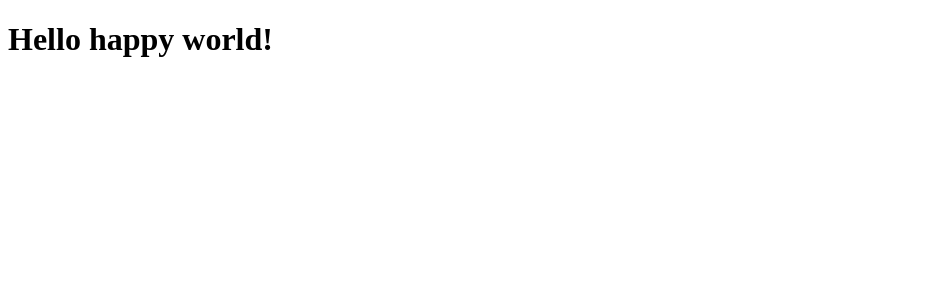
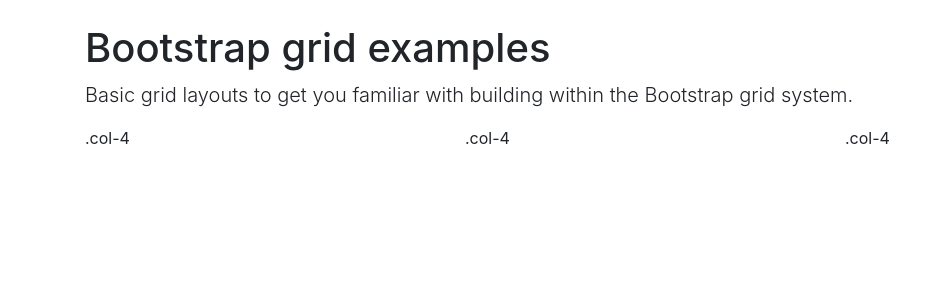
Before and after one commit to alexgs/alex-awesome-app, a React app: page / in a window 1280 px wide. Shown: the top 300 px of the page, without its empty margins (0-944 px from the left). Built offline with nearby package versions, Linux system fonts and the light colour scheme.

Commit message:
Add Bootstrap v4

```diff
--- a/src/App.tsx
+++ b/src/App.tsx
@@ -1,15 +1,29 @@
 import React from 'react';
 import { hot } from 'react-hot-loader/root';
 
-const App = () => (
-    <div>
-      <h1>Hello happy world!</ h1>
-    </div>
-  );
+// import './global/icons';
+import './stylesheets/app.sass';
 
-(async () => {
-  console.log('You have async support if you read this instead of "ReferenceError: '
-    + 'regeneratorRuntime is not defined" error.');
-})();
+// TODO Add Bootstrap and FontAwesome
+// TODO Add production build configuration
+class App extends React.Component {
+  render() {
+    return (
+      <main role="main" className="container py-4">
+        <div className="starter-template">
+          <h1>Bootstrap grid examples</h1>
+          <p className="lead">
+            Basic grid layouts to get you familiar with building within the Bootstrap grid system.
+          </p>
+          <div className="row mb-3">
+            <div className="col-4">.col-4</div>
+            <div className="col-4">.col-4</div>
+            <div className="col-4">.col-4</div>
+          </div>
+        </div>
+      </main>
+    );
+  }
+}
 
 export default hot(App);
--- /dev/null
+++ b/src/stylesheets/_bootstrap-tweaks.sass
@@ -0,0 +1 @@
+// Nothing here yet!
--- /dev/null
+++ b/src/stylesheets/_pre.sass
@@ -0,0 +1,9 @@
+// Any type of customizations can go here; this is just an example!
+
+$bluegrey: #2B3A42
+
+pre
+  padding: 20px
+  background: $bluegrey
+  color: #dedede
+  text-shadow: 0 1px 1px rgba(#000, .5)
--- /dev/null
+++ b/src/stylesheets/app.sass
@@ -0,0 +1,9 @@
+// Import local custom styles
+@import 'pre'
+
+// Reference: https://getbootstrap.com/docs/4.0/getting-started/webpack/#importing-precompiled-sass
+@import 'bootstrap-tweaks'
+
+// To only import specific parts of Bootstrap, see [the "Theming" documentation][1]
+// [1]: https://getbootstrap.com/docs/4.0/getting-started/theming/#importing
+@import '~bootstrap/scss/bootstrap'
--- a/webpack.config.js
+++ b/webpack.config.js
@@ -37,7 +37,7 @@
         loader: 'source-map-loader',
       },
       {
-        test: /\.scss$/,
+        test: /\.sass$|\.scss$/,
         loader: 'style-loader!css-loader!sass-loader',
       },
       {
```
Also changed, not shown: package.json (+9 -2 lines), 1 other file (tests, documents, lock files or other folders).
